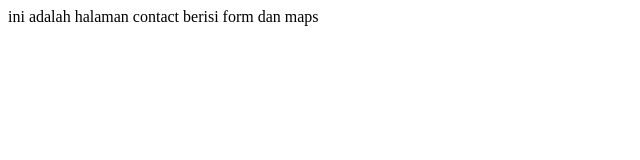
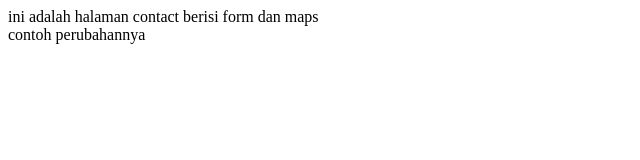
Before and after one commit to IGhifari/CompanyProfile, a plain HTML site: page contactt-us.html in a window 1280 px wide. Shown: the whole page, without its empty margins (0-640 px from the left). Drawn offline with Linux system fonts and the light colour scheme.

Commit message:
menambah penjelasan di contact-us

```diff
--- a/contactt-us.html
+++ b/contactt-us.html
@@ -9,5 +9,9 @@
     <div>
         ini adalah halaman contact berisi form dan maps
     </div>
+
+    <div>
+        contoh perubahannya
+    </div>
 </body>
 </html>
```
